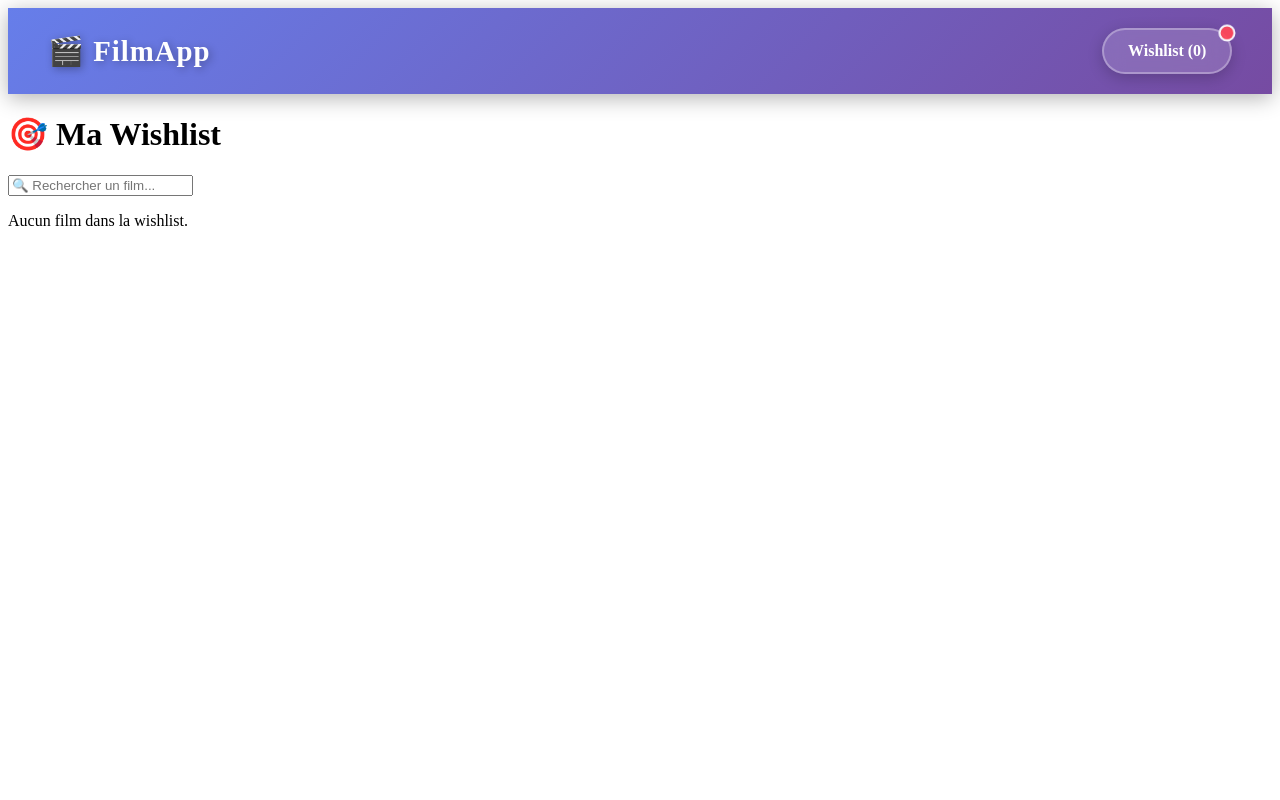
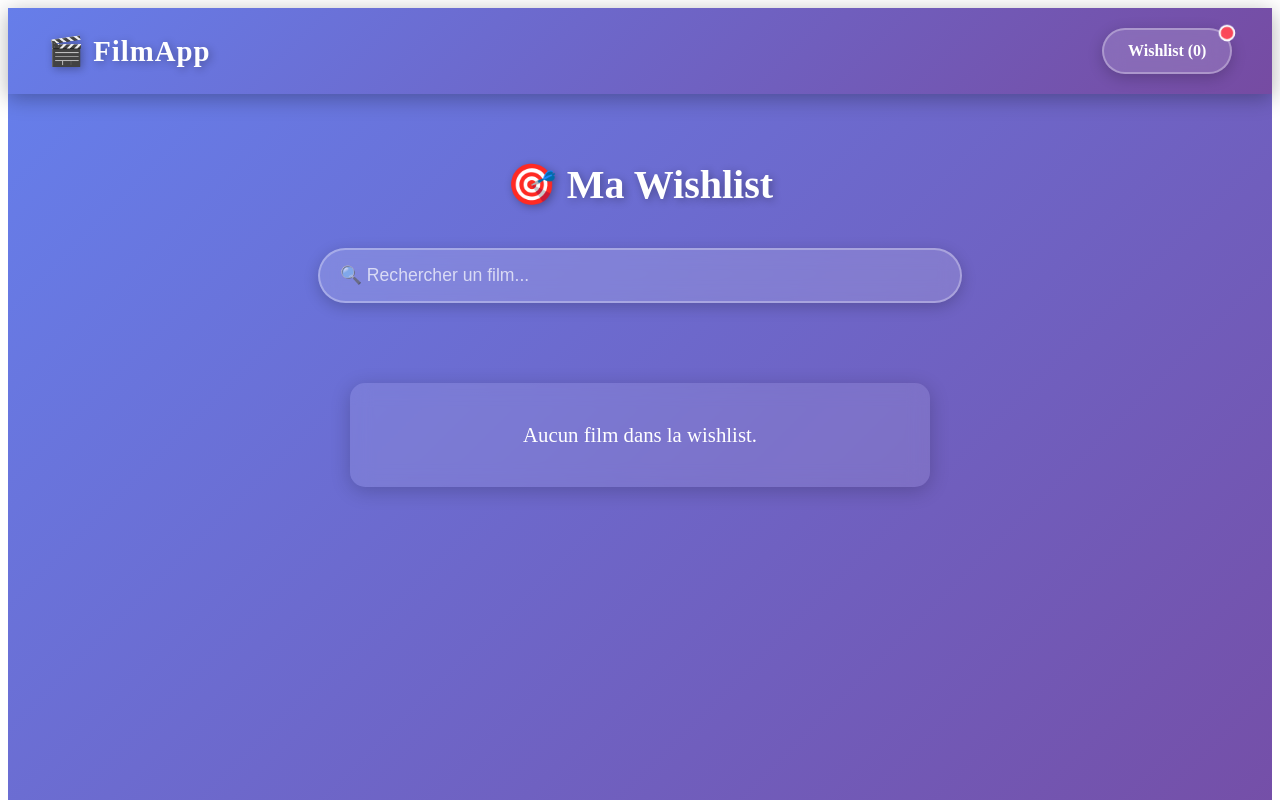
Before and after one commit to Slaco3/Movie-app, a React (Vite) app: page /wishList in a window 1280 px wide. Shown: the top 800 px of the page. Built offline with nearby package versions, Linux system fonts and the light colour scheme.

Commit message:
feat: add css for wishlist page

```diff
--- a/src/components/wishList/Wishlist.module.css
+++ b/src/components/wishList/Wishlist.module.css
@@ -0,0 +1,306 @@
+/* ============================================
+   ❤️ Wishlist.module.css - Page Wishlist
+   ============================================ */
+
+.wishlistContainer {
+    min-height: 100vh;
+    padding: 40px 20px;
+    background: linear-gradient(135deg, #667eea 0%, #764ba2 100%);
+    color: #fff;
+}
+
+/* ============================================
+   📌 En-tête
+   ============================================ */
+
+.wishlistContainer h1 {
+    text-align: center;
+    font-size: 2.5rem;
+    margin-bottom: 40px;
+    text-shadow: 2px 2px 8px rgba(0, 0, 0, 0.3);
+    font-weight: 700;
+}
+
+/* ============================================
+   🔍 Barre de recherche
+   ============================================ */
+
+.searchInput {
+    display: block;
+    width: 100%;
+    max-width: 600px;
+    margin: 0 auto 40px;
+    padding: 15px 20px;
+    font-size: 1.1rem;
+    border: 2px solid rgba(255, 255, 255, 0.3);
+    border-radius: 50px;
+    background: rgba(255, 255, 255, 0.15);
+    backdrop-filter: blur(10px);
+    color: #fff;
+    transition: all 0.3s ease;
+    box-shadow: 0 4px 15px rgba(0, 0, 0, 0.2);
+}
+
+.searchInput::placeholder {
+    color: rgba(255, 255, 255, 0.7);
+}
+
+.searchInput:focus {
+    outline: none;
+    border-color: #ffd700;
+    background: rgba(255, 255, 255, 0.2);
+    box-shadow: 0 6px 25px rgba(255, 215, 0, 0.4);
+    transform: translateY(-2px);
+}
+
+/* ============================================
+   📋 Grille des films
+   ============================================ */
+
+.wishlistGrid {
+    display: grid;
+    grid-template-columns: repeat(auto-fill, minmax(250px, 1fr));
+    gap: 30px;
+    list-style: none;
+    padding: 0;
+    max-width: 1400px;
+    margin: 0 auto;
+}
+
+/* ============================================
+   🎬 Carte film
+   ============================================ */
+
+.wishlistCard {
+    background: rgba(255, 255, 255, 0.1);
+    backdrop-filter: blur(15px);
+    border-radius: 15px;
+    padding: 20px;
+    box-shadow: 0 8px 30px rgba(0, 0, 0, 0.3);
+    transition: all 0.3s ease;
+    display: flex;
+    flex-direction: column;
+    align-items: center;
+    text-align: center;
+}
+
+.wishlistCard:hover {
+    transform: translateY(-10px);
+    box-shadow: 0 12px 40px rgba(0, 0, 0, 0.4);
+    background: rgba(255, 255, 255, 0.15);
+}
+
+/* ============================================
+   🖼️ Poster
+   ============================================ */
+
+.poster {
+    width: 100%;
+    height: 350px;
+    object-fit: cover;
+    border-radius: 10px;
+    margin-bottom: 15px;
+    box-shadow: 0 4px 15px rgba(0, 0, 0, 0.3);
+    transition: transform 0.3s ease;
+}
+
+.wishlistCard:hover .poster {
+    transform: scale(1.05);
+}
+
+/* ============================================
+   📝 Titre
+   ============================================ */
+
+.title {
+    font-size: 1.2rem;
+    margin: 10px 0 15px;
+    color: #fff;
+    font-weight: 600;
+    line-height: 1.4;
+    min-height: 50px;
+    display: flex;
+    align-items: center;
+    justify-content: center;
+}
+
+/* ============================================
+   🗑️ Bouton Supprimer
+   ============================================ */
+
+.btnRemove {
+    background: linear-gradient(135deg, #ff6b6b 0%, #ee5a6f 100%);
+    color: white;
+    border: none;
+    padding: 12px 25px;
+    font-size: 1rem;
+    font-weight: 600;
+    border-radius: 50px;
+    cursor: pointer;
+    box-shadow: 0 4px 15px rgba(238, 90, 111, 0.4);
+    transition: all 0.3s ease;
+    width: 100%;
+    margin-top: auto;
+}
+
+.btnRemove:hover {
+    transform: translateY(-3px);
+    box-shadow: 0 6px 25px rgba(238, 90, 111, 0.6);
+    background: linear-gradient(135deg, #ee5a6f 0%, #ff6b6b 100%);
+}
+
+.btnRemove:active {
+    transform: translateY(-1px);
+}
+
+/* ============================================
+   📭 Message vide
+   ============================================ */
+
+.wishlistContainer > p {
+    text-align: center;
+    font-size: 1.3rem;
+    margin-top: 80px;
+    padding: 40px;
+    background: rgba(255, 255, 255, 0.1);
+    backdrop-filter: blur(10px);
+    border-radius: 15px;
+    max-width: 500px;
+    margin-left: auto;
+    margin-right: auto;
+    box-shadow: 0 4px 20px rgba(0, 0, 0, 0.2);
+}
+
+/* ============================================
+   📱 Responsive Design
+   ============================================ */
+
+/* Tablettes */
+@media (max-width: 768px) {
+    .wishlistContainer {
+        padding: 30px 15px;
+    }
+
+    .wishlistContainer h1 {
+        font-size: 2rem;
+        margin-bottom: 30px;
+    }
+
+    .wishlistGrid {
+        grid-template-columns: repeat(auto-fill, minmax(200px, 1fr));
+        gap: 20px;
+    }
+
+    .poster {
+        height: 300px;
+    }
+
+    .title {
+        font-size: 1.1rem;
+        min-height: 45px;
+    }
+}
+
+/* Mobiles */
+@media (max-width: 480px) {
+    .wishlistContainer {
+        padding: 20px 10px;
+    }
+
+    .wishlistContainer h1 {
+        font-size: 1.8rem;
+        margin-bottom: 25px;
+    }
+
+    .searchInput {
+        font-size: 1rem;
+        padding: 12px 18px;
+    }
+
+    .wishlistGrid {
+        grid-template-columns: repeat(auto-fill, minmax(150px, 1fr));
+        gap: 15px;
+    }
+
+    .wishlistCard {
+        padding: 15px;
+    }
+
+    .poster {
+        height: 250px;
+    }
+
+    .title {
+        font-size: 1rem;
+        min-height: 40px;
+    }
+
+    .btnRemove {
+        padding: 10px 20px;
+        font-size: 0.95rem;
+    }
+}
+
+/* ============================================
+   ✨ Animations d'entrée
+   ============================================ */
+
+@keyframes fadeInUp {
+    from {
+        opacity: 0;
+        transform: translateY(30px);
+    }
+    to {
+        opacity: 1;
+        transform: translateY(0);
+    }
+}
+
+.wishlistCard {
+    animation: fadeInUp 0.5s ease-out backwards;
+}
+
+.wishlistCard:nth-child(1) { animation-delay: 0.05s; }
+.wishlistCard:nth-child(2) { animation-delay: 0.1s; }
+.wishlistCard:nth-child(3) { animation-delay: 0.15s; }
+.wishlistCard:nth-child(4) { animation-delay: 0.2s; }
+.wishlistCard:nth-child(5) { animation-delay: 0.25s; }
+.wishlistCard:nth-child(6) { animation-delay: 0.3s; }
+.wishlistCard:nth-child(7) { animation-delay: 0.35s; }
+.wishlistCard:nth-child(8) { animation-delay: 0.4s; }
+
+/* ============================================
+   🎨 Effet de suppression
+   ============================================ */
+
+@keyframes slideOut {
+    to {
+        opacity: 0;
+        transform: translateX(-100%) scale(0.8);
+    }
+}
+
+.wishlistCard.removing {
+    animation: slideOut 0.4s ease-out forwards;
+}
+
+/* ============================================
+   ⚡ Performance
+   ============================================ */
+
+.wishlistCard,
+.poster,
+.btnRemove {
+    will-change: transform;
+}
+
+/* Réduire les animations sur mobiles lents */
+@media (prefers-reduced-motion: reduce) {
+    .wishlistCard,
+    .poster,
+    .btnRemove,
+    .searchInput {
+        animation: none;
+        transition: none;
+    }
+}
```
